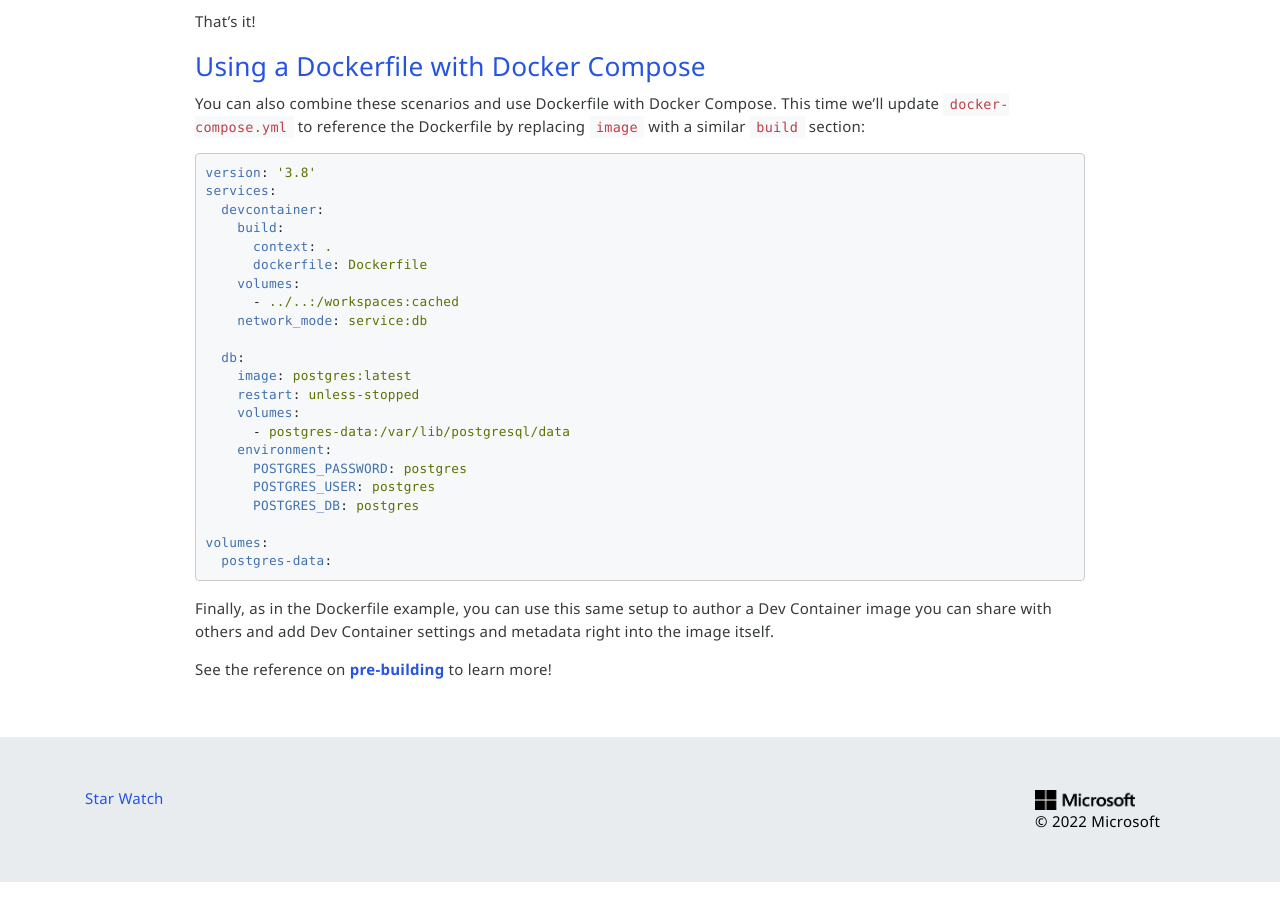
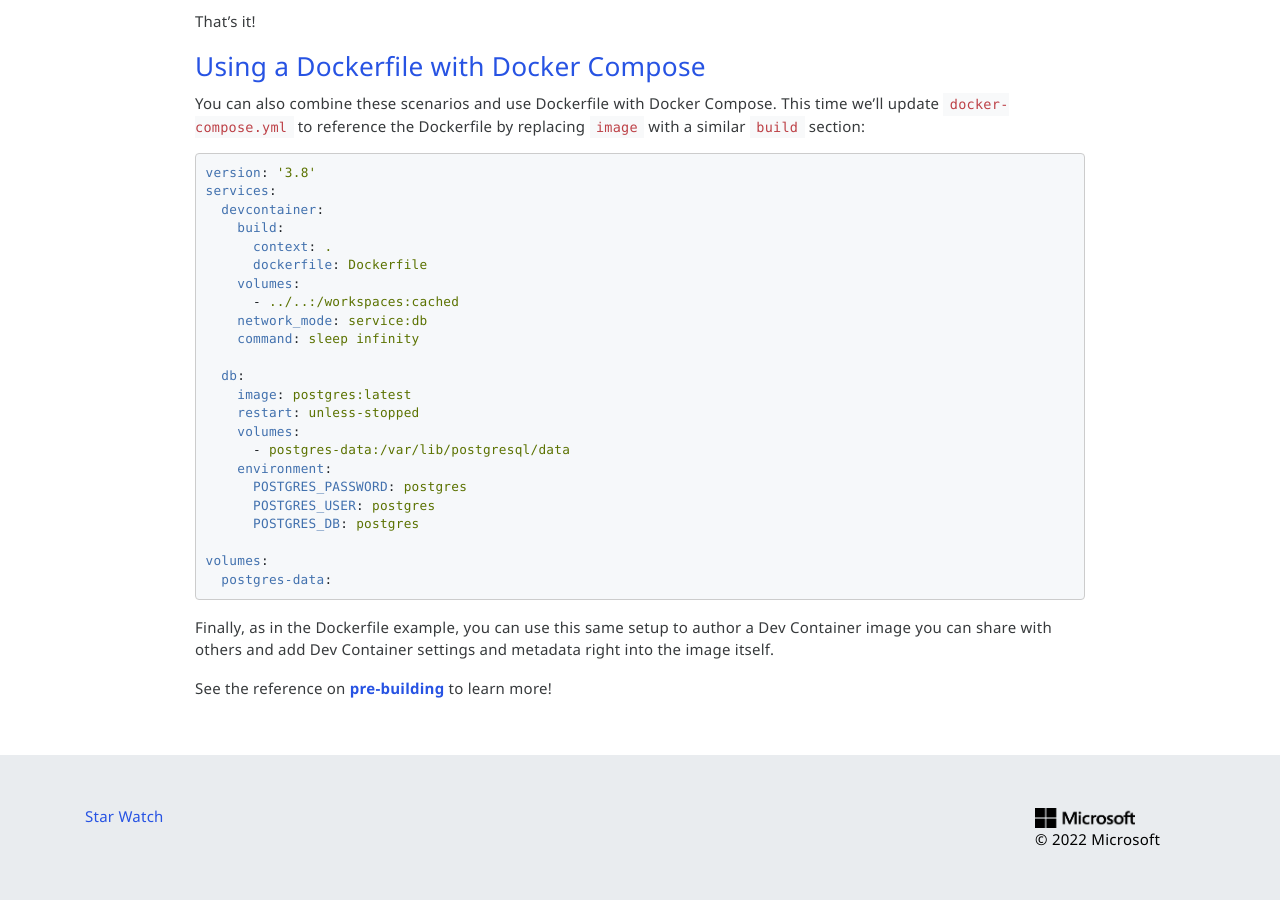
Before and after one commit to devcontainers/devcontainers.github.io, a Jekyll site: the page built from _posts/2022-12-16-dockerfiles.md, in a window 1280 px wide and 900 px high, scrolled down 2406 px. Built offline with Jekyll 4.4.1, drawn with Linux system fonts in a browser that asks for light colours; nearby versions of some CDN libraries; comment, search, counter and statistics services are not loaded; some of the changed lines change nothing that is shown.

Commit message:
More minor fixes for Dockerfile guide

```diff
--- a/_posts/2022-12-16-dockerfiles.md
+++ b/_posts/2022-12-16-dockerfiles.md
@@ -5,7 +5,7 @@ author: "@chuxel"
 authorUrl: https://github.com/chuxel
 ---
 
-When creating a development container, you have a variety of different ways to customize your environment like ["Features"](/features) or [lifecycle scripts](/implementors/json_reference/#lifecycle-scripts). However, if you are familiar with containers, you may want to use a [Dockerfile](/implementors/guide/dockerfiles#dockerfile) or [Docker Compose / Compose](/implementors/guide/dockerfiles#docker-compose) to customize your environment. This article will walk through how to use these formats with the Dev Container spec.
+When creating a development container, you have a variety of different ways to customize your environment like ["Features"](/features) or [lifecycle scripts](/implementors/json_reference/#lifecycle-scripts). However, if you are familiar with containers, you may want to use a [Dockerfile](/guide/dockerfiles#dockerfile) or [Docker Compose / Compose](/guide/dockerfiles#docker-compose) to customize your environment. This article will walk through how to use these formats with the Dev Container spec.
 
 ## <a href="dockerfile" name="dockerfile" class="anchor">  Using a Dockerfile </a>
 
@@ -122,6 +122,7 @@ services:
     volumes:
       - ../..:/workspaces:cached
     network_mode: service:db
+    command: sleep infinity
 
   db:
     image: postgres:latest
```
